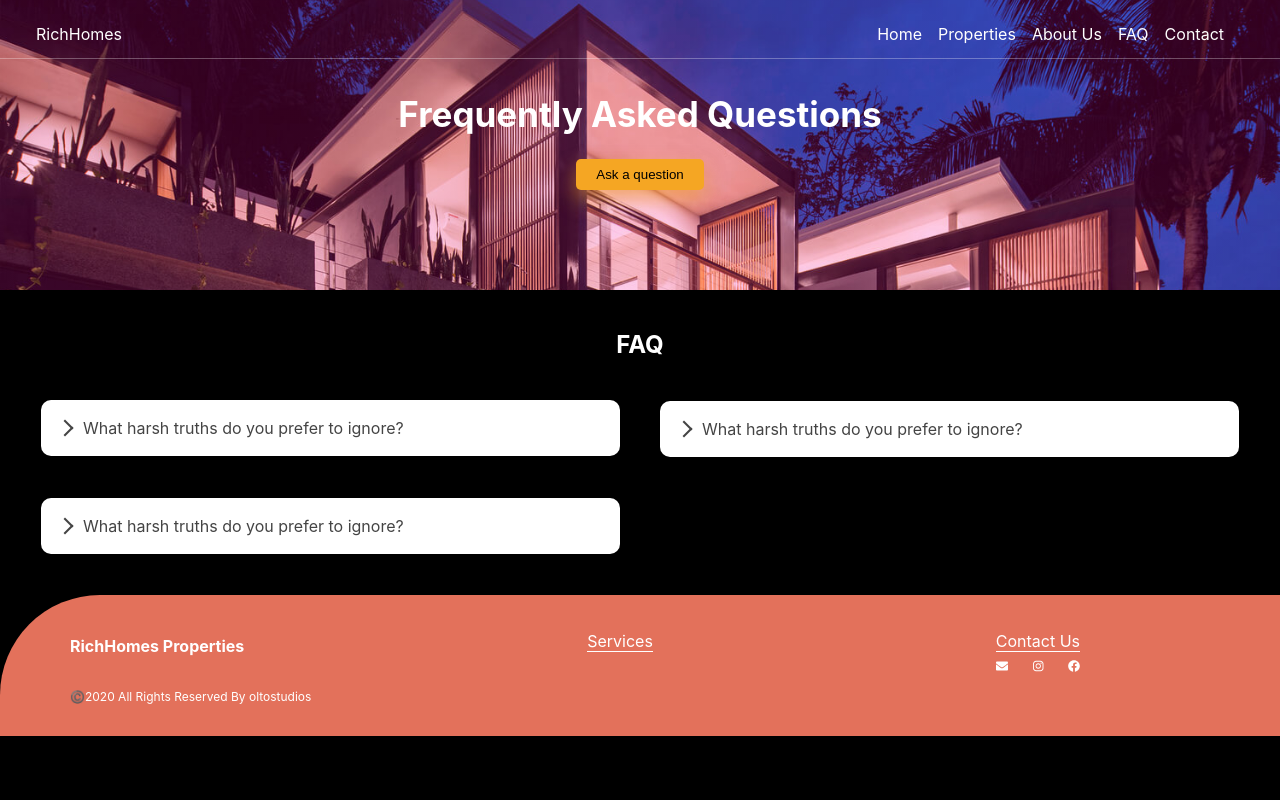
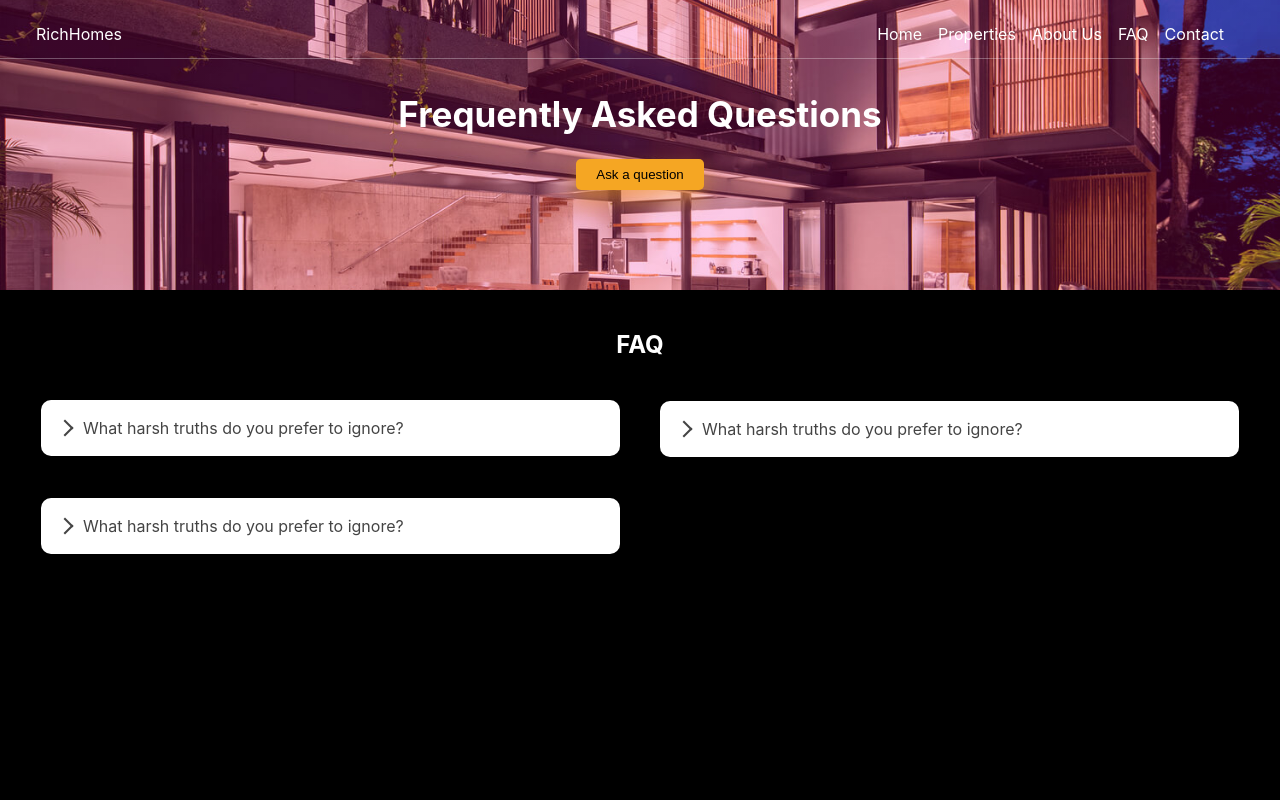
Before and after one commit to tosebikan/richhomesgh, a React (Create React App) app: page /faq in a window 1280 px wide. Shown: the top 800 px of the page. Built offline with nearby package versions, Linux system fonts and the light colour scheme.

Commit message:
add styles

```diff
--- a/src/screens/FAQScreen.css
+++ b/src/screens/FAQScreen.css
@@ -1,7 +1,7 @@
 .faq-container {
   background-color: #000;
   color: #fff;
-  height: 100vh;
+  /* height: 100vh; */
 }
 
 .faq-hero {
@@ -21,7 +21,7 @@
 }
 
 .faq-hero h1 {
-  font-size: 16px;
+  font-size: 21px;
 }
 
 .faq-hero-title {
@@ -33,6 +33,7 @@
 
 .faq-section {
   padding: 20px;
+  height: 62vh;
 }
 
 @media (min-width: 1000px) {
```
